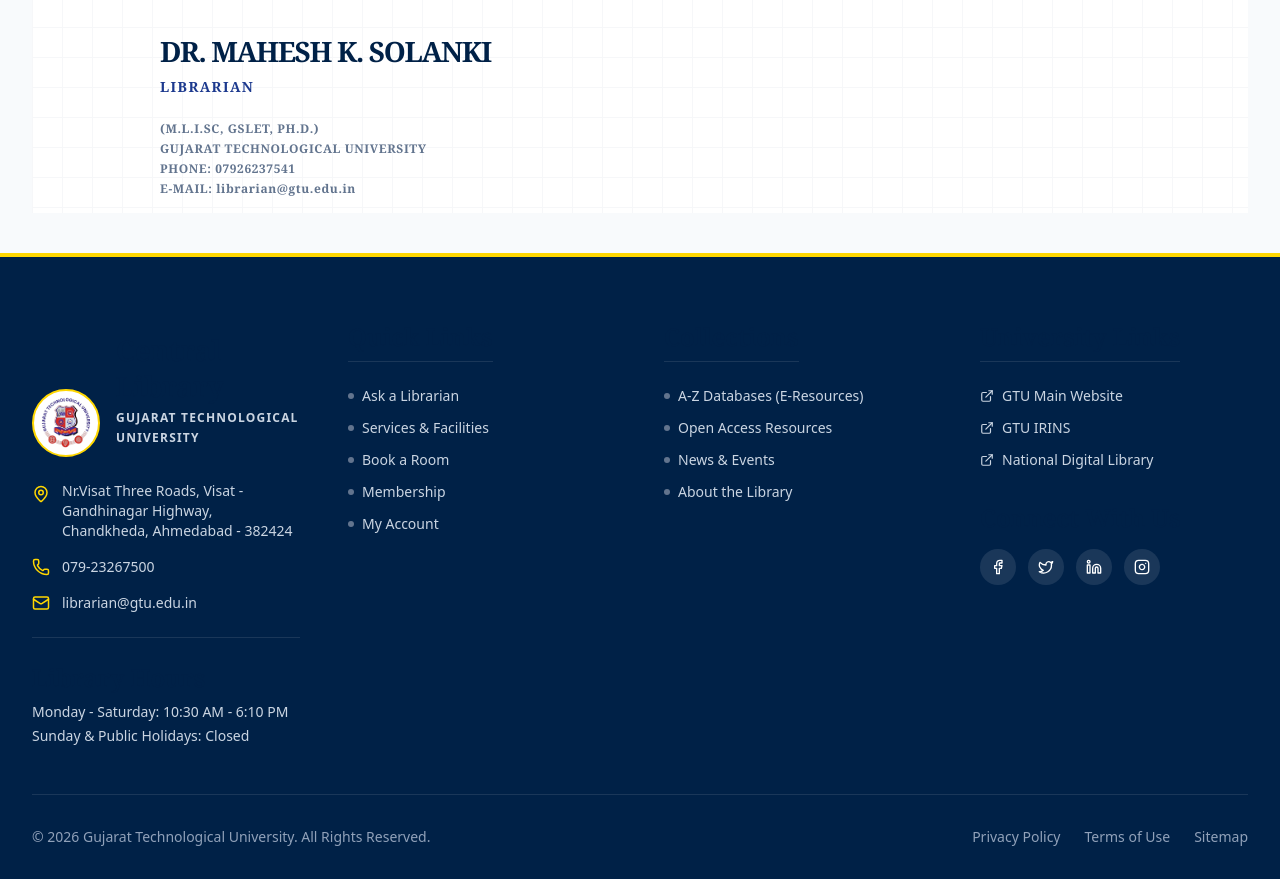
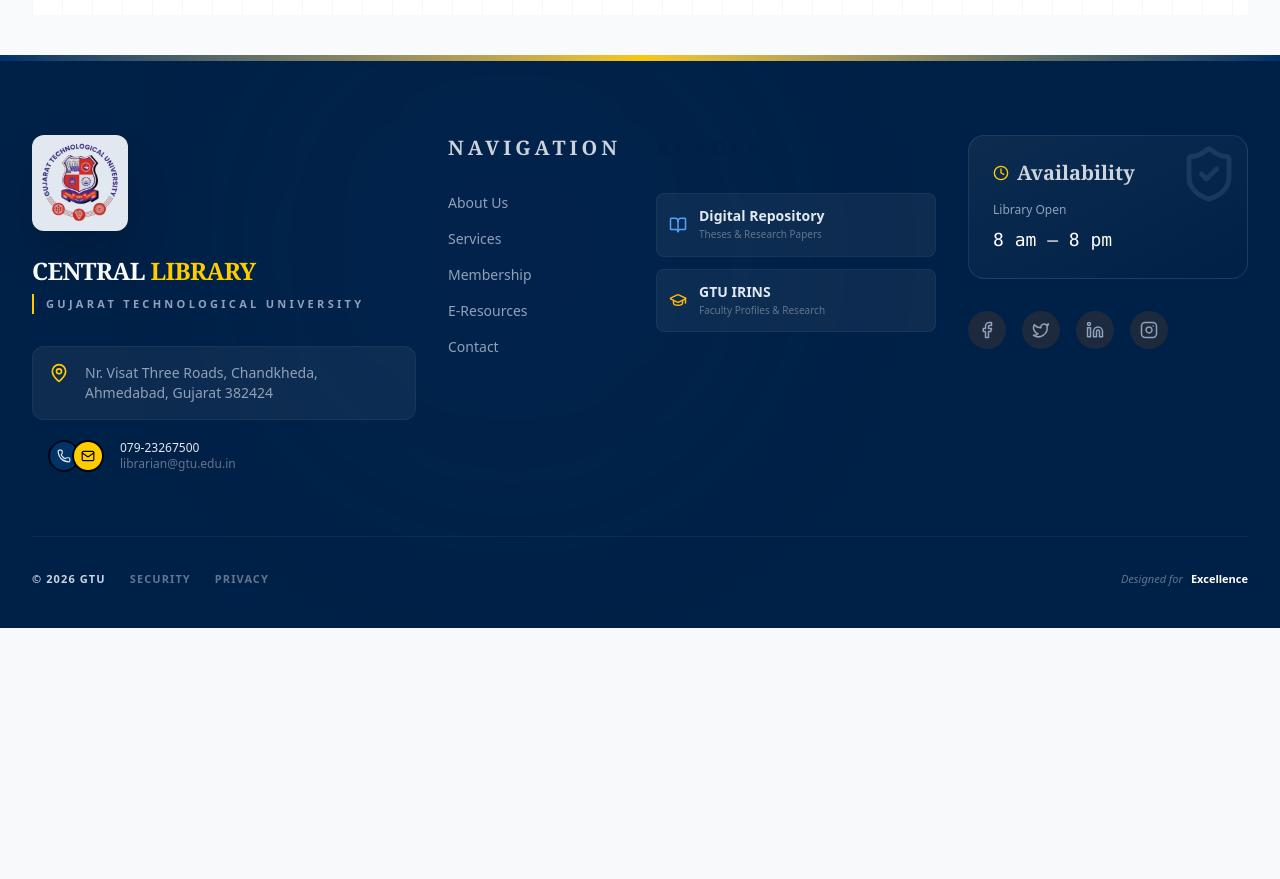
Before and after one commit to HaneeNayak31/library, a React (Vite) app: page /about/message-from-librarian in a window 1280 px wide. Shown: the part 1323-2202 px from the top of the page. After the commit the page ends 1951 px from the top, so only its background shows below. Built offline with nearby package versions, Linux system fonts and the light colour scheme; a web font is replaced by a local one.

Commit message:
Zoomed Fix And Other Changes

```diff
--- a/src/Components/Footer.jsx
+++ b/src/Components/Footer.jsx
@@ -1,153 +1,133 @@
 import React from 'react';
-import { Mail, Phone, MapPin, Facebook, Twitter, Linkedin, Instagram, ExternalLink } from 'lucide-react';
+import { Mail, Phone, MapPin, Facebook, Twitter, Linkedin, Instagram, ExternalLink, Clock, BookOpen, GraduationCap, ShieldCheck } from 'lucide-react';
 import { Link } from 'react-router-dom';
 
 const Footer = () => {
+  const currentYear = new Date().getFullYear();
+
   return (
-    <footer className="bg-primary text-white pt-16 pb-8 border-t-4 border-accent">
-      <div className="max-w-7xl mx-auto px-4 sm:px-6 lg:px-8">
-        <div className="grid grid-cols-1 md:grid-cols-2 lg:grid-cols-4 gap-12 mb-12">
+    <footer className="relative bg-primary text-slate-200 pt-20 pb-10 overflow-hidden">
 
-          {/* Column 1: About / Contact & Hours */}
-          <div className="md:col-span-2 lg:col-span-1">
-            <div className="flex items-center gap-4 mb-6">
-              <div className="shrink-0 bg-white rounded-full p-1 border-2 border-accent flex items-center justify-center mt-17">
-                <img src="/gtu_logo.png" alt="GTU Logo" className="w-14 h-14 object-contain" />
+      <div className="absolute top-0 left-0 w-full h-1.5 bg-linear-to-r from-[#003366] via-[#ffcc00] to-[#003366]"></div>
+
+      {/* Decorative Background Glow (FAANG Style) */}
+      <div className="absolute top-0 left-1/4 w-96 h-96 bg-blue-900/10 blur-[120px] rounded-full"></div>
+
+      <div className="max-w-7xl mx-auto px-6 lg:px-8 relative z-10">
+        <div className="grid grid-cols-1 md:grid-cols-2 lg:grid-cols-12 gap-12 lg:gap-8 mb-16">
+
+          {/* Column 1: The Institutional Anchor (4 Cols) */}
+          <div className="lg:col-span-4 space-y-8">
+            <div className="flex flex-col items-start">
+              <div className="group relative mb-6">
+                <div className="absolute -inset-2  rounded-2xl blur opacity-20 group-hover:opacity-40 transition duration-1000"></div>
+                <div className="relative bg-slate-200 p-1 rounded-xl shadow-2xl">
+                  <img src="/gtu_logo.png" alt="GTU Logo" className="w-22 h-22 object-contain" />
+                </div>
               </div>
-              <div className="flex flex-col justify-center">
-                <h3 className="font-bold text-xl leading-none text-accent font-serif mb-1">Central Library</h3>
-                <p className="text-xs text-slate-300 uppercase tracking-widest font-semibold leading-relaxed">
-                  Gujarat Technological <br className="hidden md:block"/> University
-                </p>
-              </div>
+              <h3 className="text-2xl font-black tracking-tight text-black uppercase italic">
+                <span className="text-white not-italic">Central </span><span className="text-[#ffcc00] not-italic">Library</span>
+              </h3>
+              <p className="text-[11px] text-slate-400 uppercase tracking-[0.3em] font-bold mt-2 border-l-2 border-[#ffcc00] pl-3">
+                Gujarat Technological University
+              </p>
             </div>
 
-            <div className="space-y-4 text-sm text-slate-300">
-              <div className="flex items-start gap-3">
-                <MapPin size={18} className="mt-1 text-accent shrink-0" />
-                <span>Nr.Visat Three Roads, Visat - Gandhinagar Highway, Chandkheda, Ahmedabad - 382424</span>
+            <div className="space-y-5 text-sm">
+              <div className="flex items-start gap-4 p-4 rounded-xl bg-white/5 border border-white/5 hover:border-white/10 transition-colors group">
+                <MapPin size={20} className="text-[#ffcc00] shrink-0" />
+                <span className="text-slate-400 group-hover:text-slate-200 transition-colors">
+                  Nr. Visat Three Roads, Chandkheda, Ahmedabad, Gujarat 382424
+                </span>
               </div>
-              <div className="flex items-center gap-3">
-                <Phone size={18} className="text-accent shrink-0" />
-                <span>079-23267500</span>
+              <div className="flex items-center gap-4 px-4">
+                <div className="flex -space-x-2">
+                   <div className="w-8 h-8 rounded-full bg-[#003366] flex items-center justify-center border-2 border-[#020617]"><Phone size={14} /></div>
+                   <div className="w-8 h-8 rounded-full bg-[#ffcc00] flex items-center justify-center border-2 border-[#020617] text-black"><Mail size={14} /></div>
+                </div>
+                <div className="text-xs font-medium">
+                  <p className="text-slate-200">079-23267500</p>
+                  <a href="mailto:librarian@gtu.edu.in" className="text-slate-500 hover:text-[#ffcc00]">librarian@gtu.edu.in</a>
+                </div>
               </div>
-              <div className="flex items-center gap-3">
-                <Mail size={18} className="text-accent shrink-0" />
-                <a href="mailto:librarian@gtu.edu.in" className="hover:text-white transition-colors">librarian@gtu.edu.in</a>
-              </div>
-            </div>
-
-            <div className="mt-6 pt-6 border-t border-white/10">
-              <h4 className="font-bold text-white mb-2">Library Hours</h4>
-              <p className="text-sm text-slate-300">Monday - Saturday: 10:30 AM - 6:10 PM</p>
-              <p className="text-sm text-slate-300 mt-1">Sunday & Public Holidays: Closed</p>
             </div>
           </div>
 
-          {/* Column 2: Quick Links */}
-          <div>
-            <h4 className="text-lg font-bold mb-6 text-white border-b border-white/10 pb-2 inline-block font-serif">Quick Links</h4>
-            <ul className="space-y-3 text-sm">
-              <li>
-                <Link to="/about/ask-a-librarian" className="text-slate-300 hover:text-accent transition-colors flex items-center gap-2">
-                  <span className="w-1.5 h-1.5 rounded-full bg-slate-500"></span> Ask a Librarian
-                </Link>
-              </li>
-              <li>
-                <Link to="/services-facilities" className="text-slate-300 hover:text-accent transition-colors flex items-center gap-2">
-                  <span className="w-1.5 h-1.5 rounded-full bg-slate-500"></span> Services & Facilities
-                </Link>
-              </li>
-              <li>
-                <a href="#" className="text-slate-300 hover:text-accent transition-colors flex items-center gap-2">
-                  <span className="w-1.5 h-1.5 rounded-full bg-slate-500"></span> Book a Room
-                </a>
-              </li>
-              <li>
-                <Link to="/membership-protocol" className="text-slate-300 hover:text-accent transition-colors flex items-center gap-2">
-                   <span className="w-1.5 h-1.5 rounded-full bg-slate-500"></span> Membership
-                </Link>
-              </li>
-              <li>
-                <a href="#" className="text-slate-300 hover:text-accent transition-colors flex items-center gap-2">
-                   <span className="w-1.5 h-1.5 rounded-full bg-slate-500"></span> My Account
-                </a>
-              </li>
+          {/* Column 2: Navigation "Shelves" (2 Cols) */}
+          <div className="lg:col-span-2">
+            <h4 className="text-xs uppercase tracking-[0.2em] font-black text-[#ffcc09] mb-8"> <span className='text-white/80'> Navigation</span></h4>
+            <ul className="space-y-4">
+              {['About Us', 'Services', 'Membership', 'E-Resources', 'Contact'].map((item) => (
+                <li key={item}>
+                  <Link to="#" className="text-slate-400 hover:text-white text-sm font-medium flex items-center group">
+                    <span className="h-1px w-0 bg-[#ffcc00] group-hover:w-4 transition-all duration-300 mr-0 group-hover:mr-2"></span>
+                    {item}
+                  </Link>
+                </li>
+              ))}
             </ul>
           </div>
 
-          {/* Column 3: Resources & Collections */}
-          <div>
-            <h4 className="text-lg font-bold mb-6 text-white border-b border-white/10 pb-2 inline-block font-serif">Collections</h4>
-            <ul className="space-y-3 text-sm">
-              <li>
-                <Link to="/e-resources" className="text-slate-300 hover:text-accent transition-colors flex items-center gap-2">
-                  <span className="w-1.5 h-1.5 rounded-full bg-slate-500"></span> A-Z Databases (E-Resources)
-                </Link>
-              </li>
-              <li>
-                 <Link to="/open-access-resources" className="text-slate-300 hover:text-accent transition-colors flex items-center gap-2">
-                   <span className="w-1.5 h-1.5 rounded-full bg-slate-500"></span> Open Access Resources
-                </Link>
-              </li>
-              <li>
-                <Link to="/news-events" className="text-slate-300 hover:text-accent transition-colors flex items-center gap-2">
-                  <span className="w-1.5 h-1.5 rounded-full bg-slate-500"></span> News & Events
-                </Link>
-              </li>
-              <li>
-                <Link to="/about" className="text-slate-300 hover:text-accent transition-colors flex items-center gap-2">
-                  <span className="w-1.5 h-1.5 rounded-full bg-slate-500"></span> About the Library
-                </Link>
-              </li>
-            </ul>
-          </div>
 
-          {/* Column 4: University Links & Social */}
-          <div>
-            <h4 className="text-lg font-bold mb-6 text-white border-b border-white/10 pb-2 inline-block font-serif">University Links</h4>
-            <ul className="space-y-3 text-sm mb-8">
-              <li>
-                <a href="https://www.gtu.ac.in/" target="_blank" rel="noopener noreferrer" className="text-slate-300 hover:text-accent transition-colors flex items-center gap-2">
-                  <ExternalLink size={14} /> GTU Main Website
-                </a>
-              </li>
-              <li>
-                <a href="https://gtu.irins.org/" target="_blank" rel="noopener noreferrer" className="text-slate-300 hover:text-accent transition-colors flex items-center gap-2">
-                  <ExternalLink size={14} /> GTU IRINS
-                </a>
-              </li>
-               <li>
-                <a href="https://ndl.iitkgp.ac.in/" target="_blank" rel="noopener noreferrer" className="text-slate-300 hover:text-accent transition-colors flex items-center gap-2">
-                  <ExternalLink size={14} /> National Digital Library
-                </a>
-              </li>
-            </ul>
-
-            <h4 className="font-bold text-white mb-4 font-serif">Connect With Us</h4>
-            <div className="flex gap-3">
-              <a href="#" className="w-9 h-9 rounded-full bg-white/10 flex items-center justify-center text-white hover:bg-accent hover:text-primary transition-all duration-300 hover:-translate-y-1">
-                <Facebook size={16} />
+          {/* Column 3: Resources (3 Cols) */}
+          <div className="lg:col-span-3">
+            <h4 className="text-xs uppercase tracking-[0.2em] font-black text-[#ffcc00] mb-8">Academic Portal</h4>
+            <div className="grid grid-cols-1 gap-3">
+              <a href="#" className="flex items-center gap-3 p-3 rounded-lg bg-white/5 border border-white/5 hover:bg-white/10 transition-all group">
+                <BookOpen size={18} className="text-blue-400 group-hover:rotate-12 transition-transform" />
+                <div>
+                  <p className="text-sm font-bold text-slate-200">Digital Repository</p>
+                  <p className="text-[10px] text-slate-500">Theses & Research Papers</p>
+                </div>
               </a>
-              <a href="#" className="w-9 h-9 rounded-full bg-white/10 flex items-center justify-center text-white hover:bg-accent hover:text-primary transition-all duration-300 hover:-translate-y-1">
-                <Twitter size={16} />
-              </a>
-              <a href="#" className="w-9 h-9 rounded-full bg-white/10 flex items-center justify-center text-white hover:bg-accent hover:text-primary transition-all duration-300 hover:-translate-y-1">
-                <Linkedin size={16} />
-              </a>
-               <a href="#" className="w-9 h-9 rounded-full bg-white/10 flex items-center justify-center text-white hover:bg-accent hover:text-primary transition-all duration-300 hover:-translate-y-1">
-                <Instagram size={16} />
+              <a href="#" className="flex items-center gap-3 p-3 rounded-lg bg-white/5 border border-white/5 hover:bg-white/10 transition-all group">
+                <GraduationCap size={18} className="text-amber-400 group-hover:rotate-12 transition-transform" />
+                <div>
+                  <p className="text-sm font-bold text-slate-200">GTU IRINS</p>
+                  <p className="text-[10px] text-slate-500">Faculty Profiles & Research</p>
+                </div>
               </a>
             </div>
           </div>
+
+          {/* Column 4: Status & Social (3 Cols) */}
+          <div className="lg:col-span-3 space-y-8">
+            <div className="p-6 rounded-2xl bg-linear-to-br from-white/5 to-transparent border border-white/10 relative overflow-hidden">
+               <div className="absolute top-0 right-0 p-2 opacity-10">
+                  <ShieldCheck size={60} />
+               </div>
+               <h4 className="text-sm font-bold text-white mb-4 flex items-center gap-2">
+                  <Clock size={16} className="text-[#ffcc00]" />  <span className='text-white/80'>Availability </span>
+               </h4>
+               <div className="space-y-2">
+                  <div className="flex justify-between items-center">
+                    <span className="text-xs text-slate-400">Library Open</span>
+
+                  </div>
+                  <p className="text-lg font-mono text-white">8 am — 8 pm</p>
+               </div>
+            </div>
+
+            <div className="flex items-center gap-4">
+               {[Facebook, Twitter, Linkedin, Instagram].map((Icon, i) => (
+                 <a key={i} href="#" className="p-2.5 rounded-full bg-slate-800 text-slate-400 hover:bg-[#ffcc00] hover:text-black transition-all">
+                   <Icon size={18} />
+                 </a>
+               ))}
+            </div>
+          </div>
+
         </div>
 
-        <div className="border-t border-white/10 pt-8 flex flex-col md:flex-row justify-between items-center gap-4 text-sm text-slate-400">
-          <p>© {new Date().getFullYear()} Gujarat Technological University. All Rights Reserved.</p>
-          <div className="flex gap-6">
-            <a href="#" className="hover:text-white">Privacy Policy</a>
-            <a href="#" className="hover:text-white">Terms of Use</a>
-            <a href="#" className="hover:text-white">Sitemap</a>
+        {/* Bottom Bar */}
+        <div className="pt-8 border-t border-white/5 flex flex-col md:flex-row justify-between items-center gap-6">
+          <div className="flex items-center gap-6 text-[11px] font-bold uppercase tracking-widest text-slate-500">
+            <span className="text-slate-300">© {currentYear} GTU</span>
+            <a href="#" className="hover:text-white transition-colors">Security</a>
+            <a href="#" className="hover:text-white transition-colors">Privacy</a>
+          </div>
+          <div className="flex items-center gap-2 text-[11px] text-slate-500 italic">
+             Designed for <span className="text-white not-italic font-bold">Excellence</span>
           </div>
         </div>
       </div>
--- a/src/Pages/MessageFromLibrarian.jsx
+++ b/src/Pages/MessageFromLibrarian.jsx
@@ -77,11 +77,11 @@
           </div>
 
           {/* RIGHT: PHOTO DISPLAY (Landscape Focused) */}
-          <div className="lg:w-80 order-1 lg:order-2">
+          <div className="lg:w-fit order-1 lg:order-2">
             <div className="sticky top-24 space-y-6">
               <div className="relative border-8 border-white shadow-[0_20px_50px_rgba(0,0,0,0.1)]">
                 {/* Portrait Aspect Ratio for librarian.png */}
-                <div className="aspect-[3/4] bg-slate-100 overflow-hidden relative transition-all duration-1000">
+                <div className="h-fit w-fit bg-slate-100 overflow-hidden relative transition-all duration-1000">
                   <img
                     src="/librarian.png"
                     alt="Librarian"
--- a/src/index.css
+++ b/src/index.css
@@ -59,9 +59,9 @@
   line-height: 1.3;
 }
 
-h1 { font-size: 3rem; }
-h2 { font-size: 2.25rem; }
-h3 { font-size: 1.75rem; }
-h4 { font-size: 1.5rem; }
-h5 { font-size: 1.25rem; }
-h6 { font-size: 1.125rem; }
+h1 { font-size: 2.25rem; }
+h2 { font-size: 1.875rem; }
+h3 { font-size: 1.5rem; }
+h4 { font-size: 1.25rem; }
+h5 { font-size: 1.1rem; }
+h6 { font-size: 1rem; }
```
